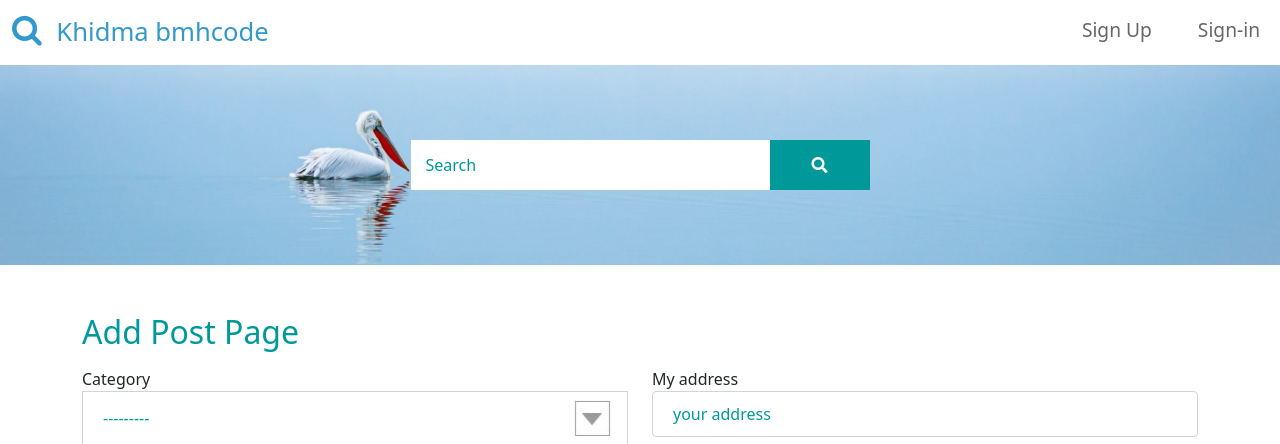
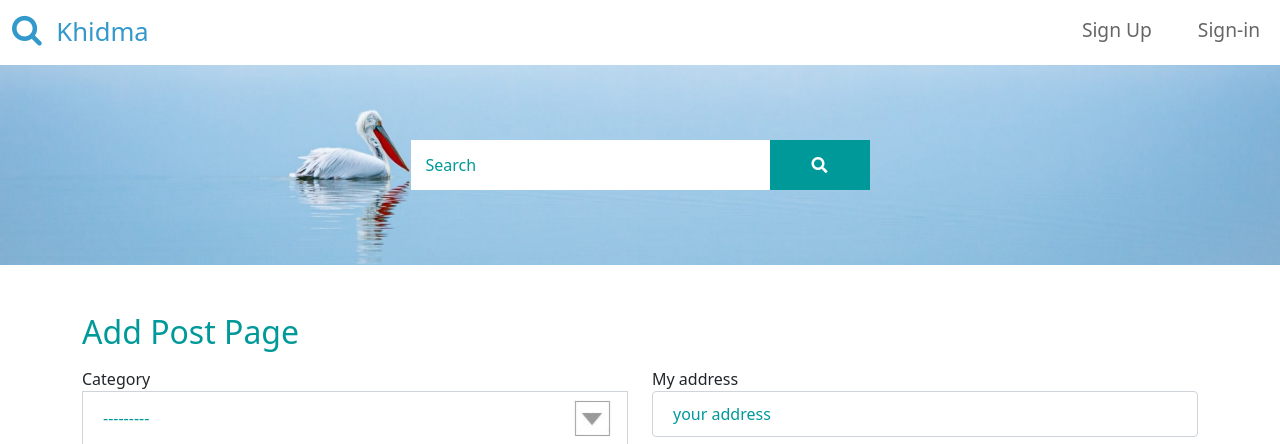
Before and after one commit to bmhcode/khidma, a Django app: page /post-add in a window 1280 px wide. Shown: the top 444 px of the page. Run offline with Django 4.2, Linux system fonts and the light colour scheme; data comes from the database, SQL or seed files in the repository; parts of the project's set-up code (start-up, migrations or seed data) failed here and were passed over; some libraries are stand-ins or nearby versions.

Commit message:
update title

```diff
--- a/templates/app/base.html
+++ b/templates/app/base.html
@@ -31,7 +31,7 @@ https://templatemo.com/tm-556-catalog-z
         <div class="container-fluid">
             <a class="navbar-brand" href="{% url 'app:index' %}">
                 <i class="fa fa-search mr-2"></i>
-                Khidma bmhcode
+                Khidma
             </a>
             {% comment %} <button class="navbar-toggler" type="button" data-toggle="collapse" data-target="#navbarSupportedContent" aria-controls="navbarSupportedContent" aria-expanded="false" aria-label="Toggle navigation">
                 <i class="fas fa-bars"></i>
```
Also changed, not shown: 1 other file.
